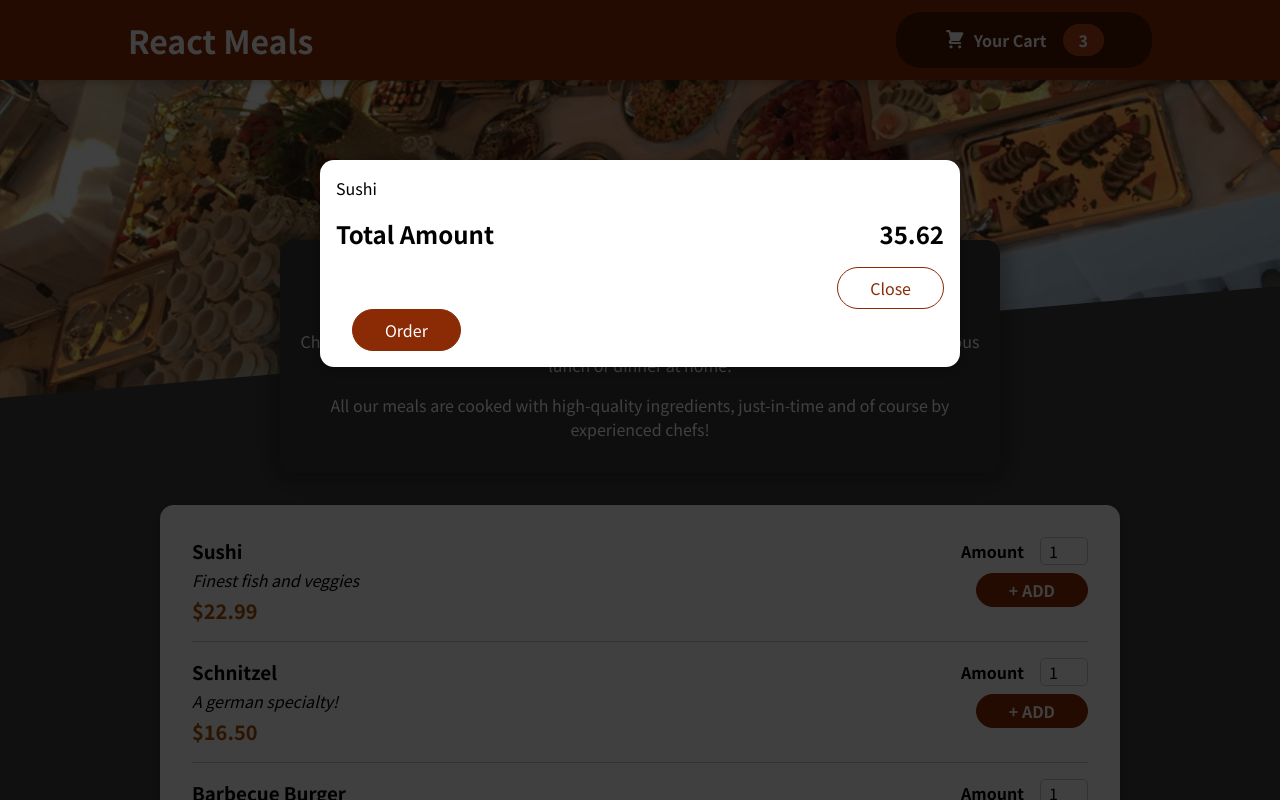
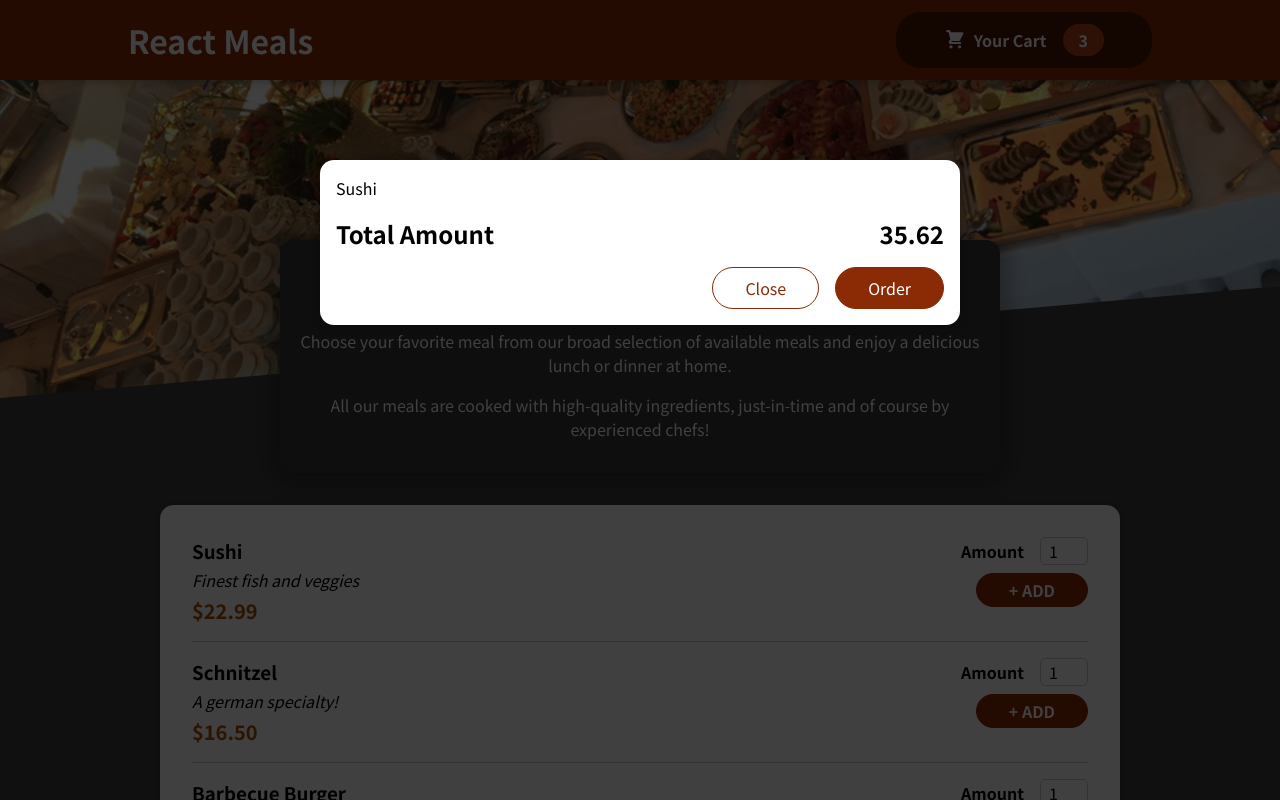
Before and after one commit to Thiratikan/foodorderapp, a React (Create React App) app: page / in a window 1280 px wide. Shown: the top 800 px of the page. Built offline with nearby package versions, Linux system fonts and the light colour scheme.

Commit message:
fix modal styling

```diff
--- a/src/components/Cart/Cart.js
+++ b/src/components/Cart/Cart.js
@@ -17,7 +17,7 @@ function Cart() {
   );
   return (
     <div className="backdrop">
-      <div className="modal ">
+      <div className="modal">
         {cartIems}
         <div className="total">
           <span>Total Amount</span>
--- a/src/index.css
+++ b/src/index.css
@@ -234,7 +234,9 @@ body {
 }
 
 .actions {
-  text-align: right;
+  display: flex;
+  position: relative;
+  float: right;
 }
 
 .actions button {
```
